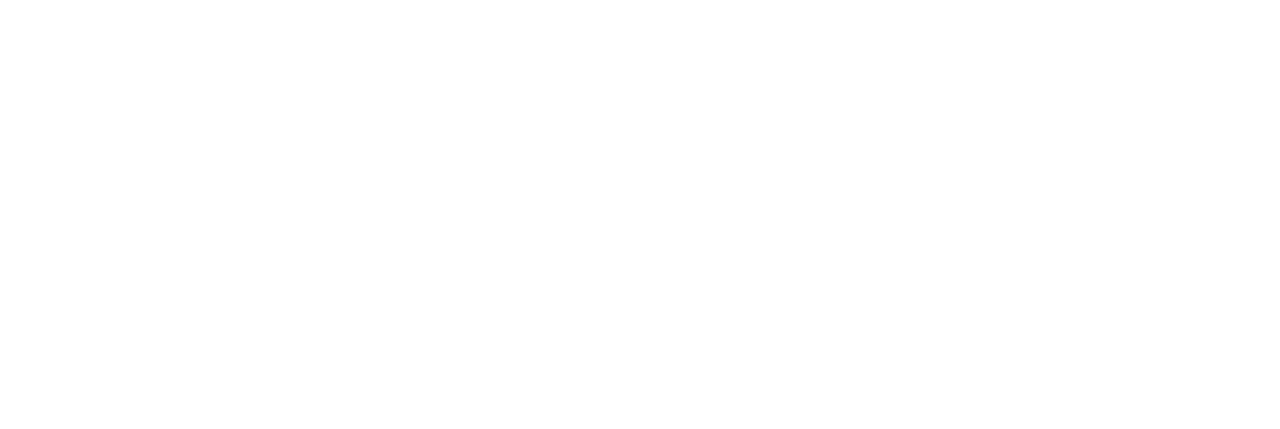
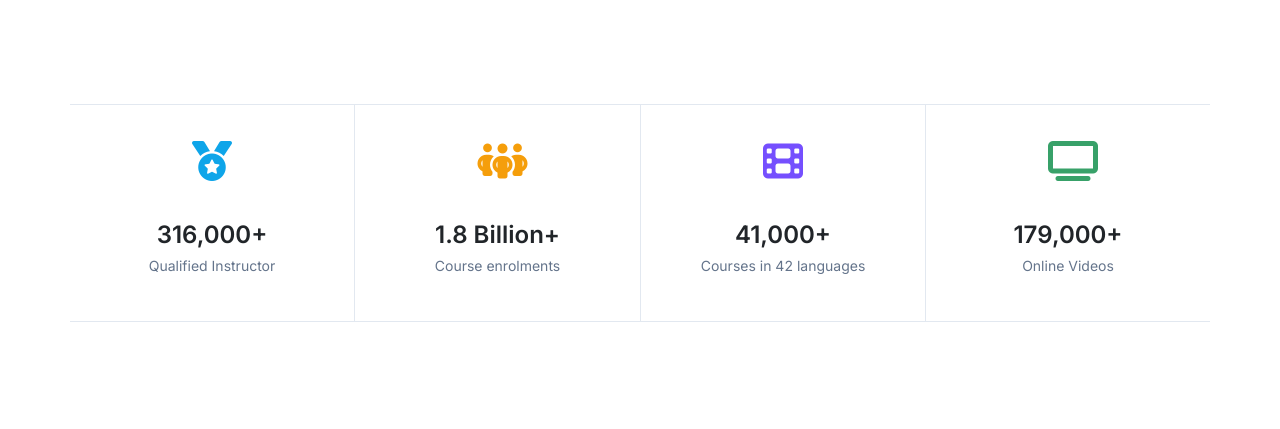
Before and after one commit to vandicahya/meeting6_fd6, a plain HTML site: page index.html in a window 1280 px wide. Drawn offline with nearby package versions, Linux system fonts and the light colour scheme.

Commit message:
add container in html and style in css

```diff
--- a/index.html
+++ b/index.html
@@ -1,11 +1,89 @@
 <!DOCTYPE html>
 <html lang="en">
-<head>
-    <meta charset="UTF-8">
-    <meta name="viewport" content="width=device-width, initial-scale=1.0">
-    <title></title>
-</head>
-<body>
+  <head>
+    <meta charset="UTF-8" />
+    <meta name="viewport" content="width=device-width, initial-scale=1.0" />
+    <link
+      href="https://cdn.jsdelivr.net/npm/bootstrap@5.3.2/dist/css/bootstrap.min.css"
+      rel="stylesheet"
+      integrity="sha384-T3c6CoIi6uLrA9TneNEoa7RxnatzjcDSCmG1MXxSR1GAsXEV/Dwwykc2MPK8M2HN"
+      crossorigin="anonymous"
+    />
+    <link
+      rel="stylesheet"
+      href="https://cdnjs.cloudflare.com/ajax/libs/font-awesome/6.4.2/css/all.min.css"
+    />
+    <link rel="preconnect" href="https://fonts.googleapis.com" />
+    <link rel="preconnect" href="https://fonts.gstatic.com" crossorigin />
+    <link
+      href="https://fonts.googleapis.com/css2?family=Inter:wght@400;600&family=Satisfy&display=swap"
+      rel="stylesheet"
+    />
+    <link rel="stylesheet" href="steve.css" />
+    <title>belajar Web Responsive</title>
+  </head>
+  <body>
+    <!-- LATIHAN BOOTSTRAP STEVE  -->
+    <div class="pb-14">
+      <div class="container">
+        <div class="row">
+          <div class="col-lg-3 col-md-6 instructor">
+            <div class="py-5 text-center">
+              <div class="mb-3">
+                <i class="fa-solid fa-medal fa-xl" style="color: #0ea5e9"></i>
+              </div>
+              <div class="lh-1">
+                <h1 class="mb-1">316,000+</h1>
+                <span>Qualified Instructor</span>
+              </div>
+            </div>
+          </div>
+          <div class="col-lg-3 col-md-6 people">
+            <div class="py-5 text-center">
+              <div class="mb-3">
+                <i
+                  class="fa-solid fa-people-group fa-xl"
+                  style="color: #f59e0b"
+                ></i>
+              </div>
+              <div class="lh-1">
+                <h1 class="mb-1">1.8 Billion+</h1>
+                <span>Course enrolments</span>
+              </div>
+            </div>
+          </div>
+          <div class="col-lg-3 col-md-6 language">
+            <div class="py-5 text-center">
+              <div class="mb-3">
+                <i class="fa-solid fa-film fa-xl" style="color: #754ffe"></i>
+              </div>
+              <div class="lh-1">
+                <h1 class="mb-1">41,000+</h1>
+                <span>Courses in 42 languages</span>
+              </div>
+            </div>
+          </div>
+          <div class="col-lg-3 col-md-6 video">
+            <div class="py-5 text-center">
+              <div class="mb-3">
+                <i class="fa-solid fa-tv fa-xl" style="color: #38a169"></i>
+              </div>
+              <div class="lh-1">
+                <h1 class="mb-1">179,000+</h1>
+                <span>Online Videos</span>
+              </div>
+            </div>
+          </div>
+        </div>
+      </div>
+    </div>
 
-</body>
+    <!-- AKHIR LATIHAN BOOTSTRAP STEVE  -->
+
+    <script
+      src="https://cdn.jsdelivr.net/npm/bootstrap@5.3.2/dist/js/bootstrap.bundle.min.js"
+      integrity="sha384-C6RzsynM9kWDrMNeT87bh95OGNyZPhcTNXj1NW7RuBCsyN/o0jlpcV8Qyq46cDfL"
+      crossorigin="anonymous"
+    ></script>
+  </body>
 </html>
--- /dev/null
+++ b/steve.css
@@ -0,0 +1,78 @@
+* {
+  padding: 0px;
+  margin: 0px;
+}
+
+.container {
+  margin: 0 auto;
+  font-family: "Inter", sans-serif;
+}
+
+.pb-14 {
+  padding-top: 6.5rem;
+  padding-bottom: 6.5rem !important;
+}
+
+/* .py-5 {
+  margin: auto;
+ } */
+
+h1 {
+  font-size: 24px !important;
+  font-weight: 600;
+  line-height: 36px;
+}
+
+span {
+  font-size: 14px;
+  font-weight: 400;
+  line-height: 14px;
+  color: rgb(100, 116, 139);
+}
+
+i {
+  font-size: 2.5rem !important;
+  width: 40px !important;
+  height: 40px !important;
+}
+
+/*-------- MEDIA QUERY-----------  */
+@media screen and (min-width: 768px) {
+  .instructor {
+    border: 1px solid #e2e8f0;
+    border-left: none;
+  }
+
+  .people {
+    border: 1px solid #e2e8f0;
+    border-left: none;
+    border-right: none;
+  }
+
+  .language {
+    border: 1px solid #e2e8f0;
+    border-left: none;
+    border-top: none;
+  }
+
+  .video {
+    border-bottom: 1px solid #e2e8f0;
+  }
+}
+
+@media screen and (min-width: 992px) {
+  .language,
+  .video {
+    border: 1px solid #e2e8f0;
+    border-right: none;
+  }
+}
+
+@media screen and (max-width: 767px) {
+  .instructor,
+  .people,
+  .language,
+  .video {
+    border-bottom: 1px solid #e2e8f0;
+  }
+}
--- a/style.css
+++ /dev/null
@@ -1,4 +0,0 @@
-*{
-    padding: 0px;
-    margin: 0px;
-}
```
